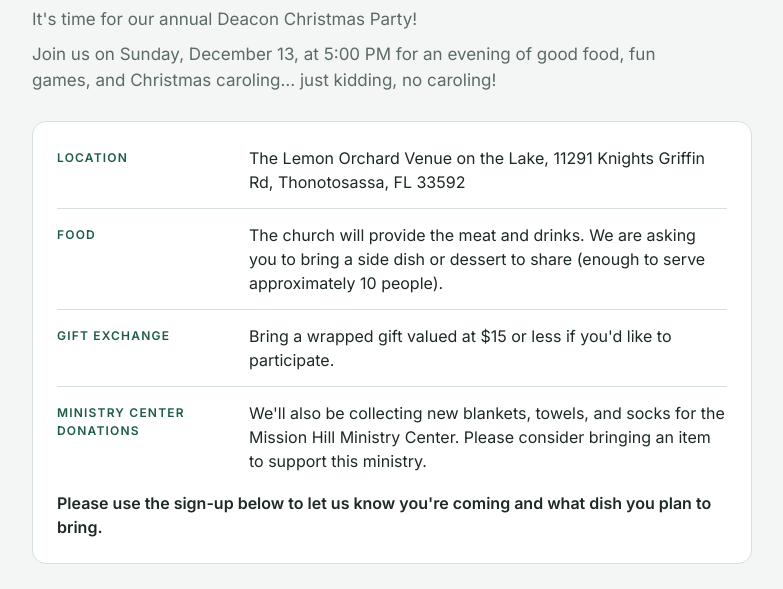
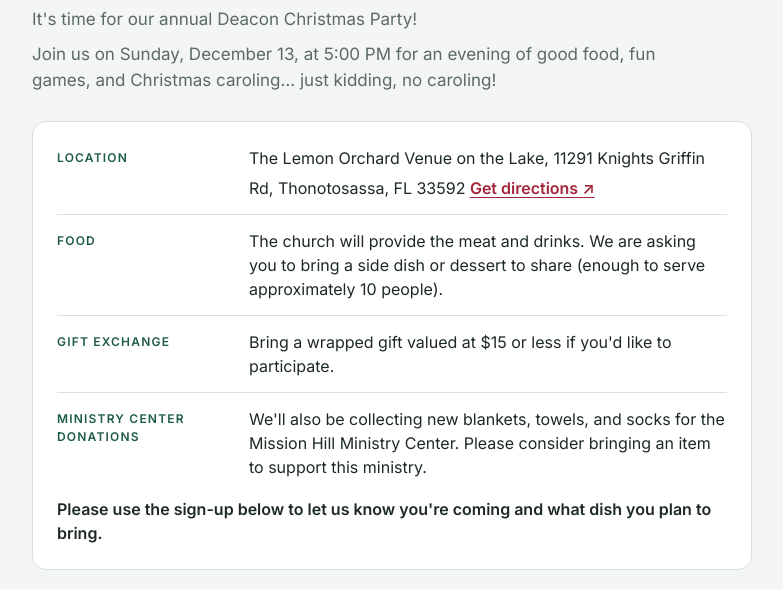
Before and after one commit to davetheyuppie/deacon-christmas-rsvp, an Astro site: page / in a window 1280 px wide. Shown: the part 169-758 px from the top of the page, without its empty margins (248-1031 px from the left). Built offline with nearby package versions, Linux system fonts and the light colour scheme; Astro itself is replaced by a stand-in of ours; no server answers.

Commit message:
Add directions link to the location
Co-Authored-By: Claude Opus 5.5 <noreply@anthropic.com>

```diff
--- a/src/config.ts
+++ b/src/config.ts
@@ -22,6 +22,11 @@ export const EVENT = {
     {
       label: 'Location',
       text: 'The Lemon Orchard Venue on the Lake, 11291 Knights Griffin Rd, Thonotosassa, FL 33592',
+      // Any detail can have a link like this one: the words to show, and where it goes.
+      link: {
+        text: 'Get directions',
+        url: 'https://www.google.com/maps/dir/?api=1&destination=11291+Knights+Griffin+Rd,+Thonotosassa,+FL+33592',
+      },
     },
     {
       label: 'Food',
--- a/src/pages/index.astro
+++ b/src/pages/index.astro
@@ -36,7 +36,12 @@ const introParagraphs = EVENT.intro
           {EVENT.details.map((d) => (
             <div class="info-item">
               <dt>{d.label}</dt>
-              <dd>{d.text}</dd>
+              <dd>
+                {d.text}
+                {'link' in d && d.link && (
+                  <a class="info-link" href={d.link.url} target="_blank" rel="noopener">{d.link.text} ↗</a>
+                )}
+              </dd>
             </div>
           ))}
         </dl>
@@ -368,6 +373,9 @@ const introParagraphs = EVENT.intro
       .info-item:first-child { border-top: 0; padding-top: 0; }
       .info-item dt { font-size: 12px; letter-spacing: .1em; text-transform: uppercase; font-weight: 600; color: var(--pine); padding-top: 3px; }
       .info-item dd { margin: 0; min-width: 0; overflow-wrap: anywhere; }
+      .info-link { display: inline-block; margin-top: 6px; font-weight: 600; color: var(--berry); text-underline-offset: 3px; }
+      .info-link:hover { text-decoration-thickness: 2px; }
+      .info-link:focus-visible { outline: 2px solid var(--pine); outline-offset: 2px; border-radius: 2px; }
       @media (max-width: 560px) { .info-item { grid-template-columns: 1fr; } }
       .signup-note { margin: 0; font-weight: 600; }
       .closing { margin: 0; text-align: center; font-family: var(--font-display); font-size: 19px; color: var(--muted); text-wrap: balance; }
```
